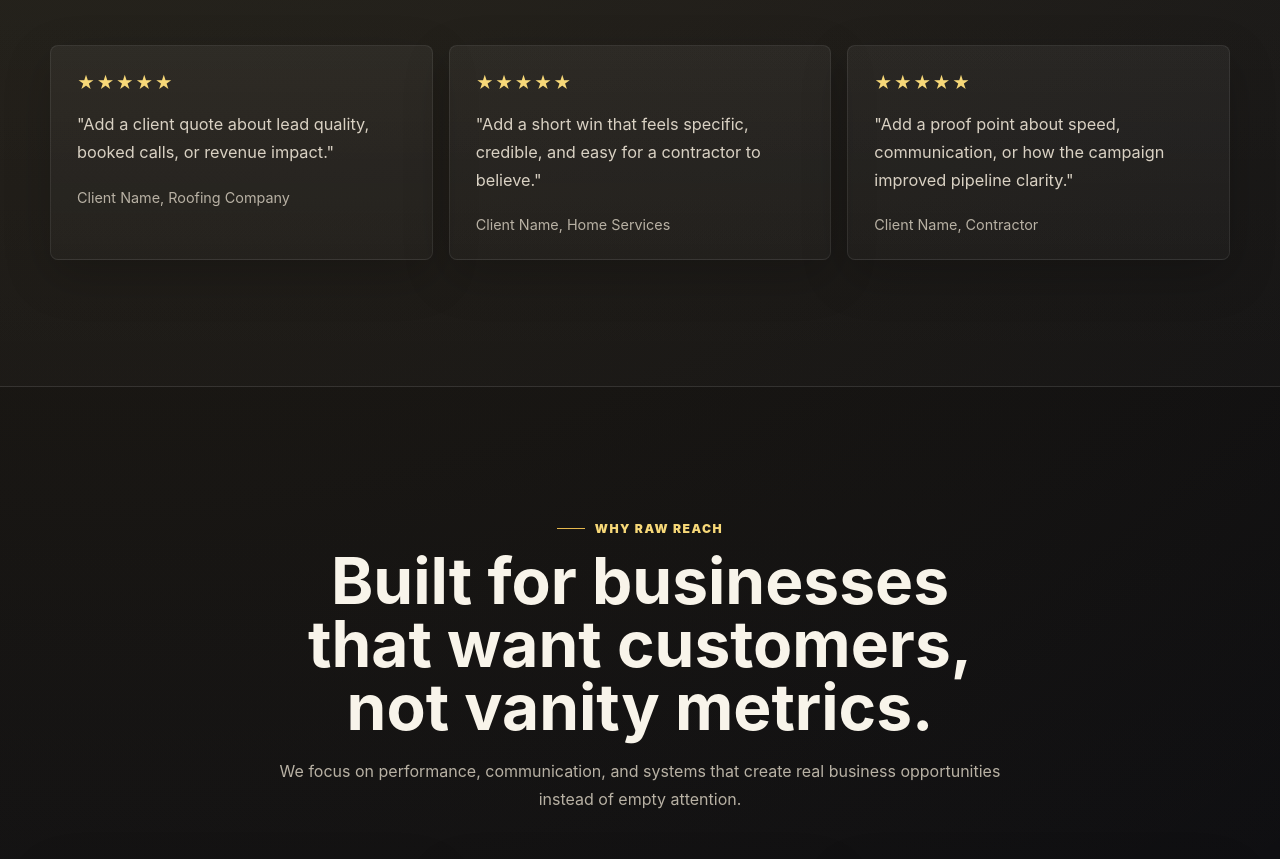
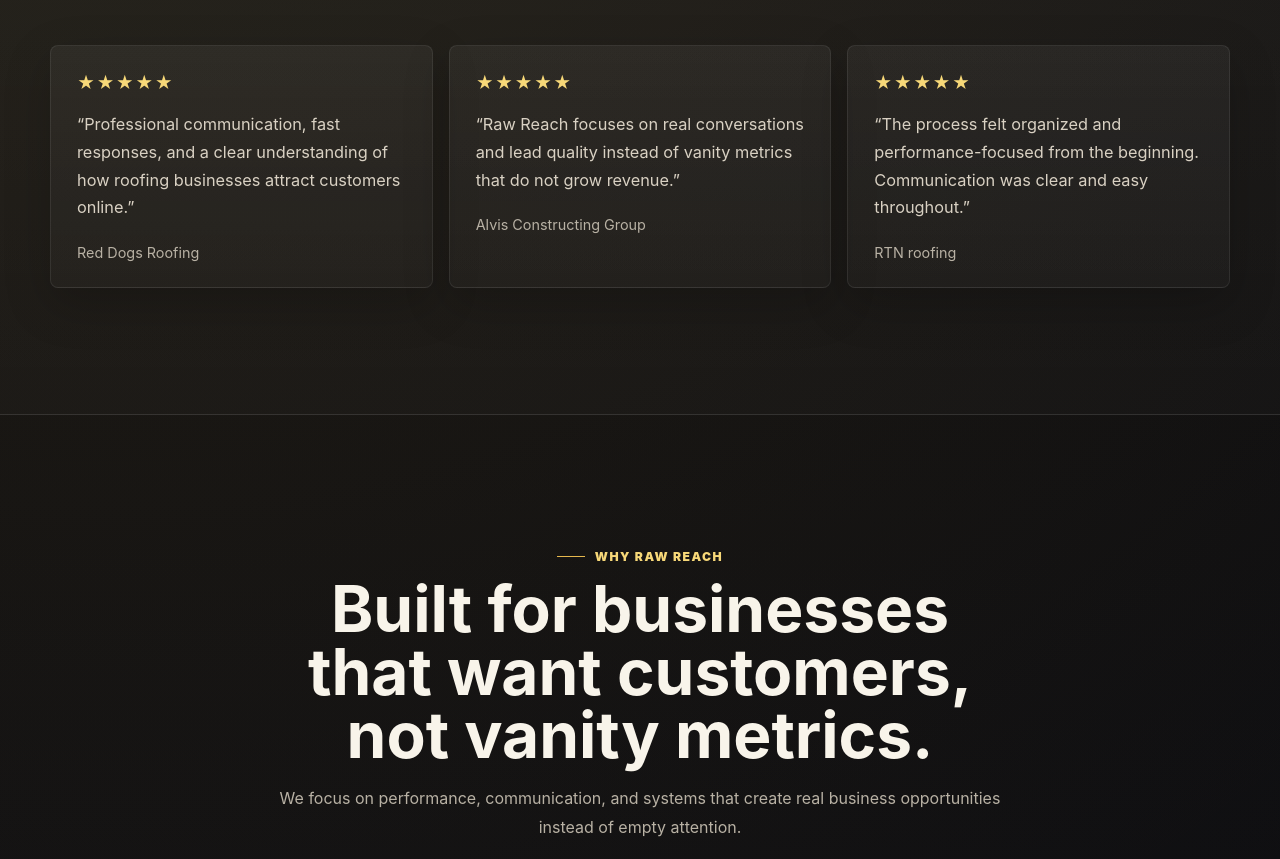
Before and after one commit to awwyan9368/RawReachWebSite, a website: page index.html in a window 1280 px wide. Shown: the part 2520-3379 px from the top of the page. Drawn offline with Linux system fonts and the light colour scheme; files whose address does not match are found by name.

Commit message:
Update client reviews in index.html

```diff
--- a/index.html
+++ b/index.html
@@ -157,18 +157,18 @@
           <div class="review-grid">
             <article class="review-card reveal">
               <div class="stars" aria-label="Five star review">★★★★★</div>
-              <p>"Add a client quote about lead quality, booked calls, or revenue impact."</p>
-              <span>Client Name, Roofing Company</span>
+              <p>“Professional communication, fast responses, and a clear understanding of how roofing businesses attract customers online.”</p>
+               <span>Red Dogs Roofing</span>
             </article>
             <article class="review-card reveal delay-1">
               <div class="stars" aria-label="Five star review">★★★★★</div>
-              <p>"Add a short win that feels specific, credible, and easy for a contractor to believe."</p>
-              <span>Client Name, Home Services</span>
+              <p>“Raw Reach focuses on real conversations and lead quality instead of vanity metrics that do not grow revenue.”</p>
+             <span>Alvis Constructing Group</span>
             </article>
             <article class="review-card reveal delay-2">
               <div class="stars" aria-label="Five star review">★★★★★</div>
-              <p>"Add a proof point about speed, communication, or how the campaign improved pipeline clarity."</p>
-              <span>Client Name, Contractor</span>
+              <p>“The process felt organized and performance-focused from the beginning. Communication was clear and easy throughout.”</p>
+             <span>RTN roofing</span>
             </article>
           </div>
         </div>
```
